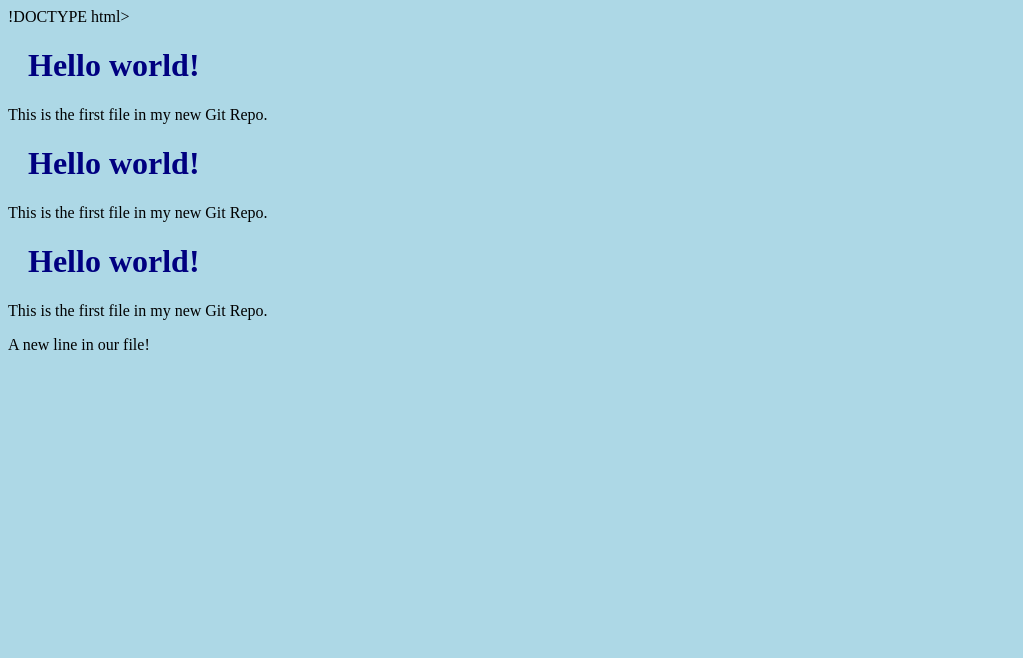
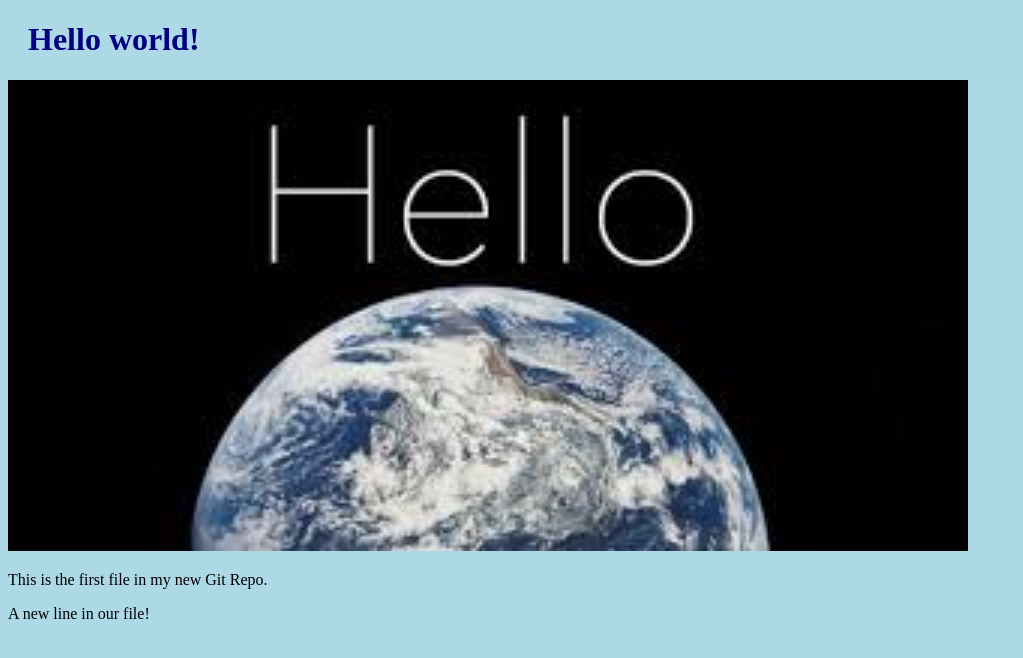
Before and after one commit to byznysdavid/brichtabomby4d, a plain HTML site: page index.html in a window 1280 px wide. Shown: the whole page, without its empty margins (0-1023 px from the left). Drawn offline with Linux system fonts and the light colour scheme.

Commit message:
Added image to Hello World

```diff
--- a/index.html
+++ b/index.html
@@ -1,7 +1,16 @@
-<!DOCTYPE html><!DOCTYPE html>!DOCTYPE html> <html> <head> <title>Hello World!</title> </head> <body> <html>
-<h1>Hello world!</h1> <p>This is the first file in my new Git Repo.</p> <head> </body> </html> <title>Hello
-World!</title> <link rel="stylesheet" href="bluestyle.css"> </head> <body> <h1>Hello world!</h1> <p>This is
-the first file in my new Git Repo.</p> </body> </html> <html> <head> <title>Hello World!</title> <link
-rel="stylesheet" href="bluestyle.css"> </head> <body> <h1>Hello world!</h1> <p>This is the first file in my
-new Git Repo.</p> <p>A new line in our file!</p> </body>
+<!DOCTYPE html>
+<html>
+<head>
+<title>Hello World!</title>
+<link rel="stylesheet" href="bluestyle.css">
+</head>
+<body>
+
+<h1>Hello world!</h1>
+<div><img src="img_hello_world.jpg" alt="Hello World from Space"
+style="width:100%;max-width:960px"></div>
+<p>This is the first file in my new Git Repo.</p>
+<p>A new line in our file!</p>
+
+</body>
 </html>
```
Also changed, not shown: img_hello_world.jpg (added).
